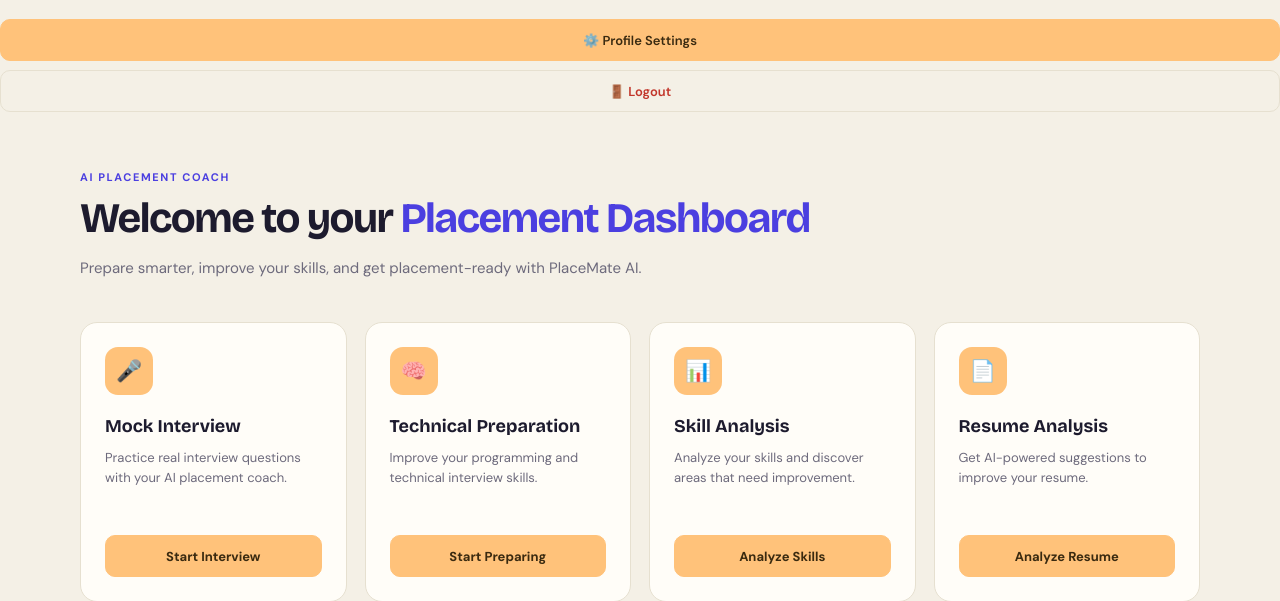
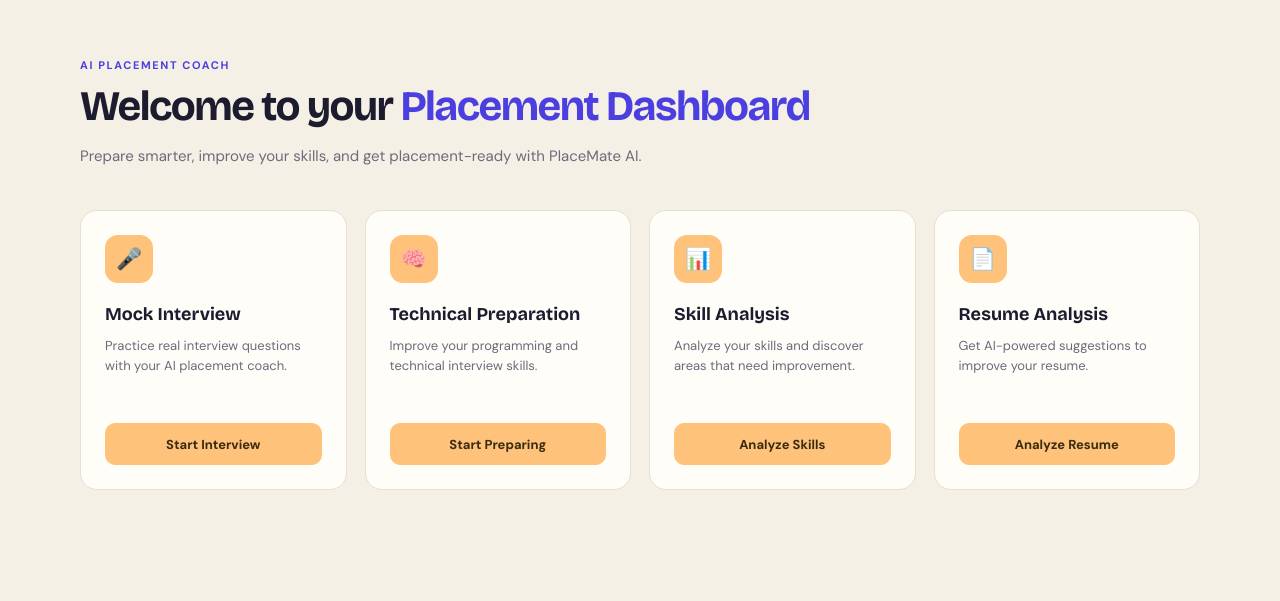
Before and after one commit to bhushan2003hy/Ai-coach, a Django app: page /dashboard/ in a window 1280 px wide. Shown: the part 72-673 px from the top of the page. Run offline with Django 5.2, Linux system fonts and the light colour scheme; the visitor is signed in with stand-in values (Sample User, id 1).

Commit message:
edit profile working1

```diff
--- a/templates/dashboard.html
+++ b/templates/dashboard.html
@@ -200,7 +200,7 @@
 
 
 
-<div class="profile-actions">
+{% comment %} <div class="profile-actions">
 
     <!-- Profile Settings Button -->
     <button
@@ -220,7 +220,7 @@
         🚪 Logout
     </button>
 
-</div>
+</div> {% endcomment %}
 
     </div>
 
```
